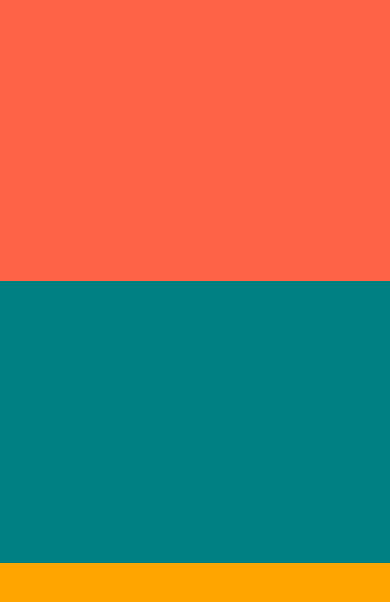
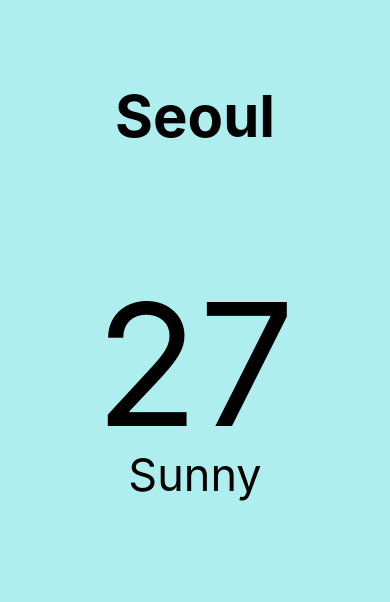
Before and after one commit to Choalstn/NomadWeather, a React Native app: screen / in a window 390 px wide. Shown: the top 602 px of the page. Built offline with nearby package versions, Linux system fonts and the light colour scheme.

Commit message:
Styles(1)

```diff
--- a/App.js
+++ b/App.js
@@ -1,14 +1,60 @@
 import { StatusBar } from 'expo-status-bar';
 import reactDom from 'react-dom';
 import React from "react";
-import {View} from 'react-native';
+import {View, Text, StyleSheet} from 'react-native';
+import { TouchableWithoutFeedback } from 'react-native-web';
 
 export default function App() {
   return (
-    <View style={{flex:1}}>
-      <View style = {{flex:1, backgroundColor:"tomato"}} ></View>
-      <View style = {{flex:1, backgroundColor:"teal"}}></View>
-      <View style = {{flex:1, backgroundColor:"orange"}}></View>
+    <View style={style.container}>
+      <View style={style.city}>
+        <Text style={style.cityName}>Seoul</Text>
+      </View>
+
+      <View style={style.weather}>
+        <View style={style.day} >
+          <Text style={style.temp}>27</Text>
+          <Text style={style.desc}>Sunny</Text>
+        </View>
+      </View>
     </View>
   );
 }
+
+const style = StyleSheet.create({
+   container : {
+    flex:1,
+    backgroundColor: '#AFEEEE'
+   },
+
+   city : {
+    flex: 1,
+    justifyContent: 'center',
+    alignItems: 'center'
+   },
+
+   cityName : {
+    marginTop: 20,
+    fontSize: 58,
+    fontWeight: 'bold',
+   },
+
+   weather : {
+    flex : 3,
+   },
+
+   day : {
+    flex: 1,
+    alignItems : 'center',
+   },
+
+   temp : {
+    marginTop: 50,
+    fontSize: 170,
+   },
+
+   desc : {
+    marginTop: -20,
+    fontSize : 45,
+   }
+})
```
